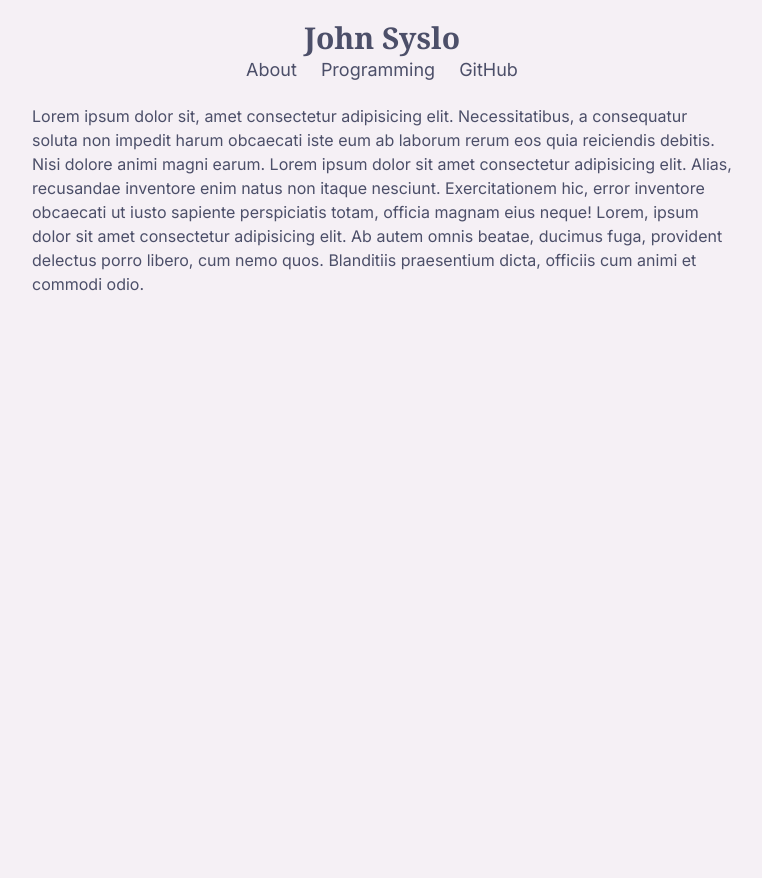
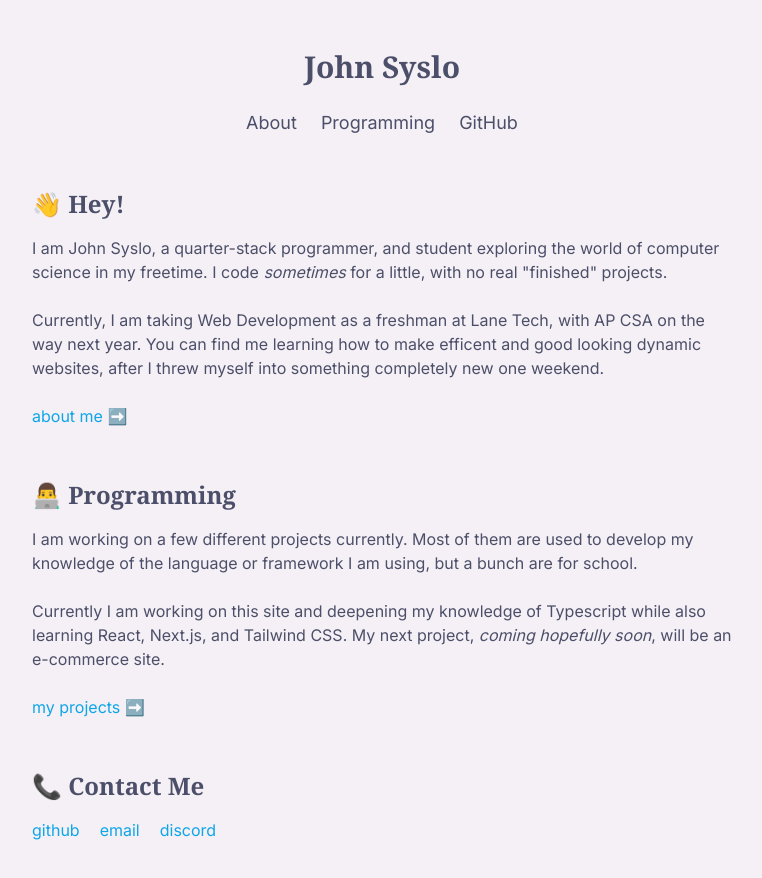
Before and after one commit to johnsyslo/portfolio, a Next.js app: page / in a window 1280 px wide. Shown: the top 878 px of the page, without its empty margins (258-1020 px from the left). Before the commit the page ends 800 px from the top, so only its background shows below. Built offline with nearby package versions, Linux system fonts and the light colour scheme.

Commit message:
main page new content

```diff
--- a/src/app/page.tsx
+++ b/src/app/page.tsx
@@ -1,4 +1,5 @@
-import Navbar from '@/components/navbar';
+import Navbar from '@/components/navbar/Nav';
+import Main from '@/components/text/main';
 
 export default function Home() {
   return (
@@ -7,16 +8,7 @@ export default function Home() {
         <Navbar />
       </header>
       <main>
-        <p>
-          Lorem ipsum dolor sit, amet consectetur adipisicing elit. Necessitatibus, a consequatur
-          soluta non impedit harum obcaecati iste eum ab laborum rerum eos quia reiciendis debitis.
-          Nisi dolore animi magni earum. Lorem ipsum dolor sit amet consectetur adipisicing elit.
-          Alias, recusandae inventore enim natus non itaque nesciunt. Exercitationem hic, error
-          inventore obcaecati ut iusto sapiente perspiciatis totam, officia magnam eius neque!
-          Lorem, ipsum dolor sit amet consectetur adipisicing elit. Ab autem omnis beatae, ducimus
-          fuga, provident delectus porro libero, cum nemo quos. Blanditiis praesentium dicta,
-          officiis cum animi et commodi odio.
-        </p>
+        <Main />
       </main>
     </>
   );
--- a/src/components/navbar.tsx
+++ b/src/components/navbar/Nav.tsx
@@ -1,10 +1,10 @@
 import Link from 'next/link';
-import NavLinks from '@/components/nav-links';
+import NavLinks from '@/components/navbar/NavLinks';
 
 export default function Navbar() {
   return (
-    <div className="my-5 content-center text-center">
-      <div className="text-3xl font-bold hover:text-violet-600">
+    <div className="mt-[25px] content-center text-center">
+      <div className="text-3xl my-6 font-bold hover:text-violet-600">
         <Link href="/">
           <h1>John Syslo</h1>
         </Link>
--- a/src/components/nav-links.tsx
+++ b/src/components/navbar/NavLinks.tsx
@@ -17,7 +17,7 @@ export default function NavLinks() {
           <Link
             key={link.name}
             href={link.href}
-            className={clsx('rounded-full px-3 text-lg hover:bg-violet-300 hover:text-violet-600')}
+            className={clsx('text-lg px-3 hover:text-violet-600')}
           >
             <p>{link.name}</p>
           </Link>
--- /dev/null
+++ b/src/components/text/main.tsx
@@ -0,0 +1,33 @@
+import Link from 'next/link'
+import React from 'react'
+
+export default function Main() {
+  return (
+    <>
+    <section className="mt-[35px]">
+        <h2 className="text-2xl py-4 font-bold">👋 Hey!</h2>
+        <p className="text-base">I am John Syslo, a quarter-stack programmer, and student exploring the world of computer science in my freetime. I code <i>sometimes</i> for a little, with no real &quot;finished&quot; projects.</p>
+        <br></br>
+        <p>Currently, I am taking Web Development as a freshman at Lane Tech, with AP CSA on the way next year. You can find me learning how to make efficent and good looking dynamic websites, after I threw myself into something completely new one weekend.</p>
+        <br></br>
+        <Link className="text-sky-500" href="/about">about me ➡️</Link>
+    </section>
+    <section className="mt-[35px]">
+        <h2 className="text-2xl py-4 font-bold">👨‍💻 Programming</h2>
+        <p className="text-base">I am working on a few different projects currently. Most of them are used to develop my knowledge of the language or framework I am using, but a bunch are for school.</p>
+        <br></br>
+        <p>Currently I am working on this site and deepening my knowledge of Typescript while also learning React, Next.js, and Tailwind CSS. My next project, <i>coming hopefully soon</i>, will be an e-commerce site.</p>
+        <br></br>
+        <Link className="text-sky-500" href="/about">my projects ➡️</Link>
+    </section>
+    <section className="mt-[35px] mb-[50px]">
+        <h2 className="text-2xl py-4 font-bold">📞 Contact Me</h2>
+        <div className="flex flex-row">
+          <Link className="text-sky-500 mr-5" href="https://github.com/johnsyslo">github</Link>
+          <Link className="text-sky-500 mr-5" href="mailto:jsyslo@proton.me">email</Link>
+          <Link className="text-sky-500 mr-5" href="https://discord.com/users/1024889708624482354">discord</Link>
+        </div>
+    </section>
+    </>
+  )
+}
```
Also changed, not shown: src/app/globals.css (+0 -8 lines).
